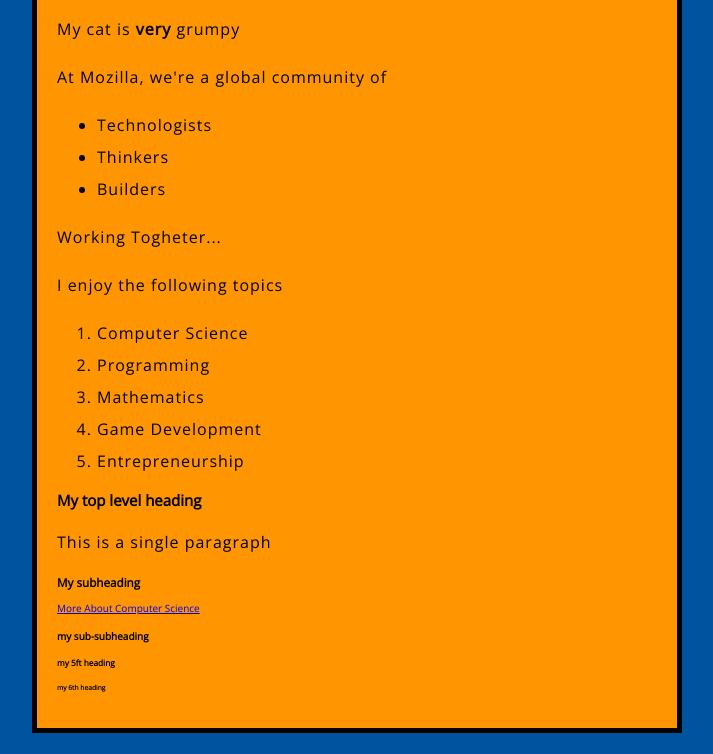
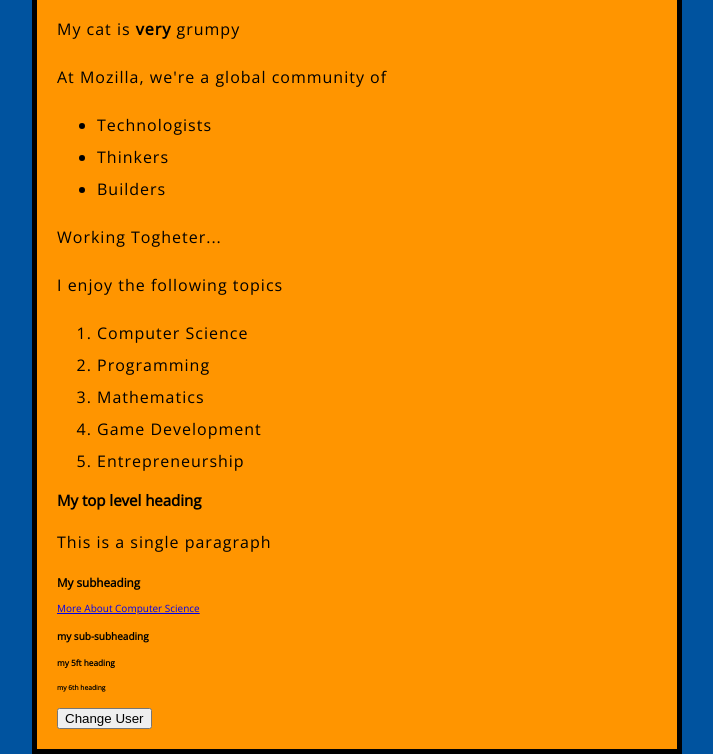
Before and after one commit to filippocucina/test-site, a plain HTML site: page index.html in a window 1280 px wide. Shown: the part 423-1177 px from the top of the page, without its empty margins (283-996 px from the left). Before the commit the page ends 1156 px from the top, so only its background shows below. Drawn offline with nearby package versions, Linux system fonts and the light colour scheme.

Commit message:
Button added

```diff
--- a/index.html
+++ b/index.html
@@ -39,6 +39,7 @@
 		<h4>my sub-subheading</h4>
 		<h5>my 5ft heading</h5>
 		<h6>my 6th heading</h6>
+		<button>Change User</button>
 		<script src="scripts/main.js"></script>
 	</body>
 </html>
--- a/probando.js
+++ /dev/null
@@ -1 +0,0 @@
-console.log("Probando xd");
```
Also changed, not shown: 1 other file.
